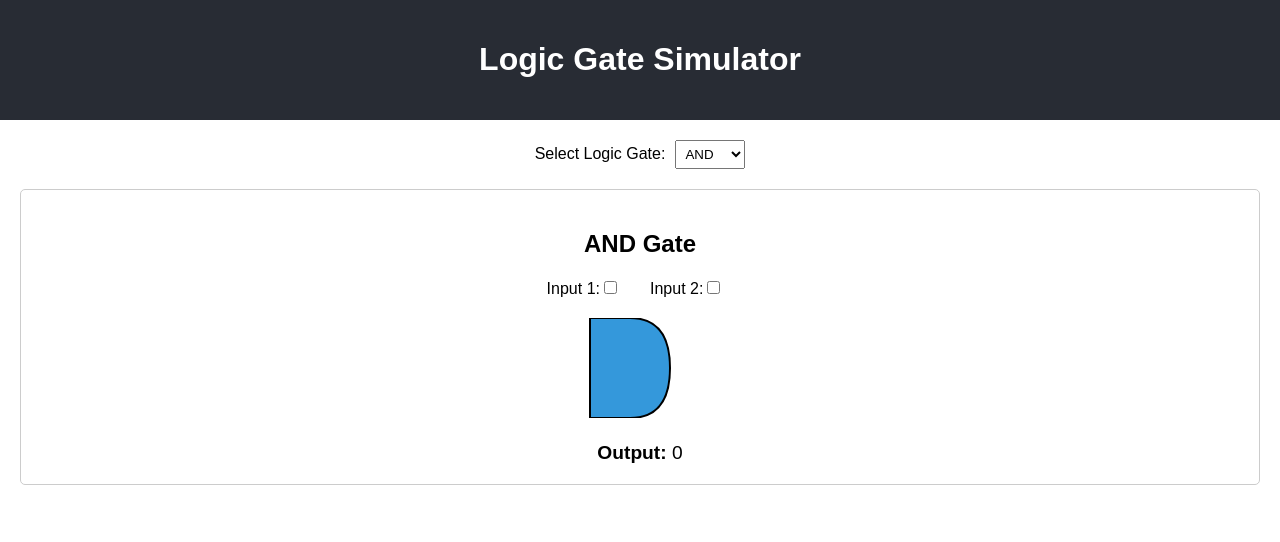
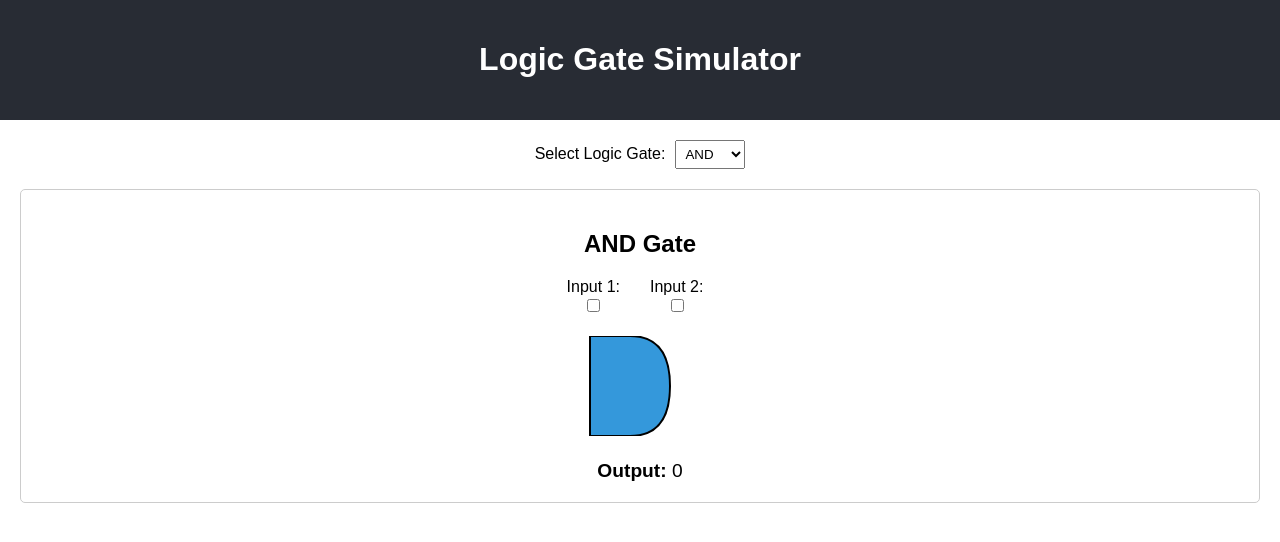
Before and after one commit to swe-robertkibet/logic-gate-simulator, a React (Create React App) app: page / in a window 1280 px wide. Shown: the top 542 px of the page. Built offline with nearby package versions, Linux system fonts and the light colour scheme.

Commit message:
Update to src/components/InputSwitch.js

```diff
--- a/src/components/InputSwitch.js
+++ b/src/components/InputSwitch.js
@@ -5,11 +5,14 @@ const InputSwitch = ({ value, onChange, label }) => {
         <div className="input-switch">
             <label>
                 {label}:
-                <input
-                    type="checkbox"
-                    checked={value}
-                    onChange={(e) => onChange(e.target.checked)}
-                />
+                <div className="switch">
+                    <input
+                        type="checkbox"
+                        checked={value}
+                        onChange={(e) => onChange(e.target.checked)}
+                    />
+                    <span className="slider"></span>
+                </div>
             </label>
         </div>
     );
```
